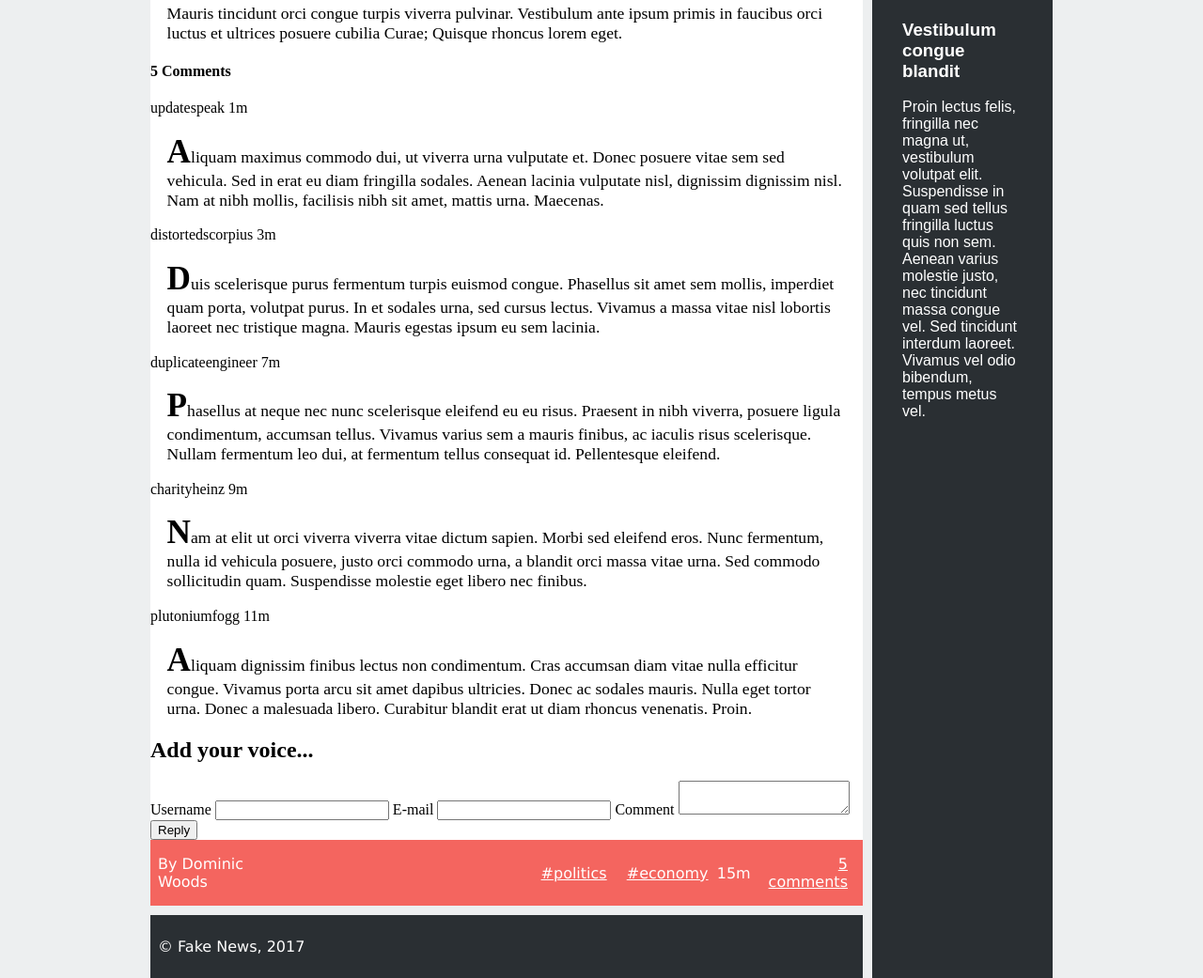
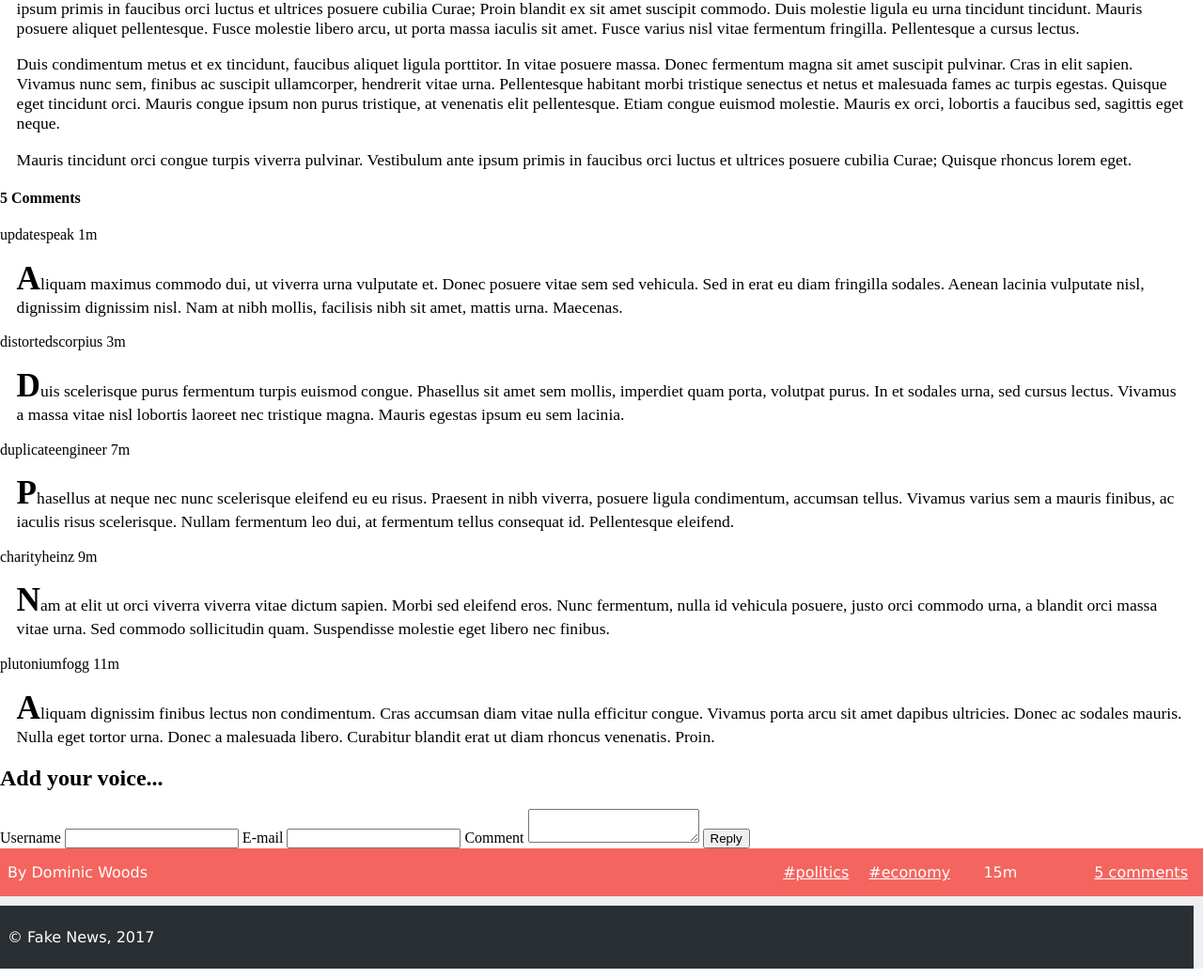
Before and after one commit to TsarkFC/feup-ltw, a PHP site: page /item.html in a window 1280 px wide. Shown: the part 917-1958 px from the top of the page at 94% size. Run offline with PHP 8.4, Linux system fonts and the light colour scheme.

Commit message:
[TP2] 1.3 first part

```diff
--- a/TP2/news/index.html
+++ b/TP2/news/index.html
@@ -21,8 +21,8 @@
     </header>
     <nav id="menu">
       <!-- just for the hamburguer menu in responsive layout -->
-      <!--input type="checkbox" id="hamburger"-->
-      <!--label class="hamburger" for="hamburger"></label-->
+      <input type="checkbox" id="hamburger">
+      <label class="hamburger" for="hamburger"></label>
 
       <ul>
         <li><a href="index.html">Local</a></li>
--- a/TP2/news/responsive.css
+++ b/TP2/news/responsive.css
@@ -0,0 +1,30 @@
+@media (min-width: 30em){
+    #related {
+        display: none;
+    }
+
+    body {
+        width: 100%;
+    }
+
+    nav#menu {
+        grid-row-end: 3;
+        grid-column-start: 1;
+        grid-column-end: 3;
+    }
+
+    section#news {
+        grid-row-start: 3;
+        grid-column-start: 1;
+        grid-column-end: 3;
+        margin: 0em;
+    }
+
+    body > footer {
+        grid-column-end: 3;
+    }
+}
+
+@media (max-width: 30em){
+
+}
--- a/TP2/news/style.css
+++ b/TP2/news/style.css
@@ -144,3 +144,7 @@ img {
     top: 8px;
     left: 16px;
 }
+
+.hamburger {
+    position: absolute;
+}
```
